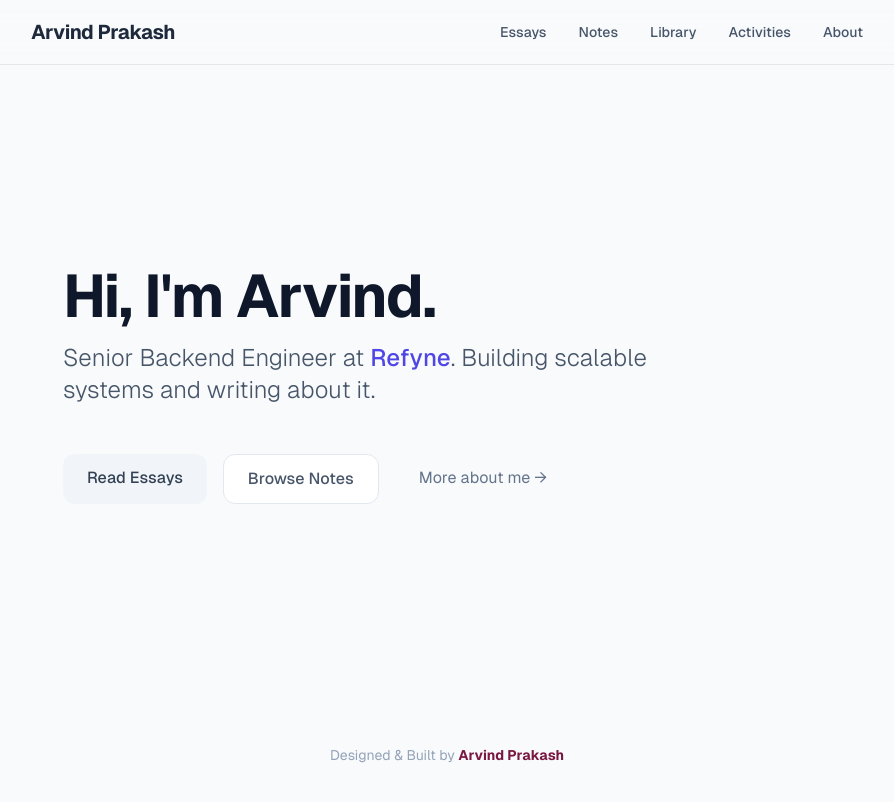
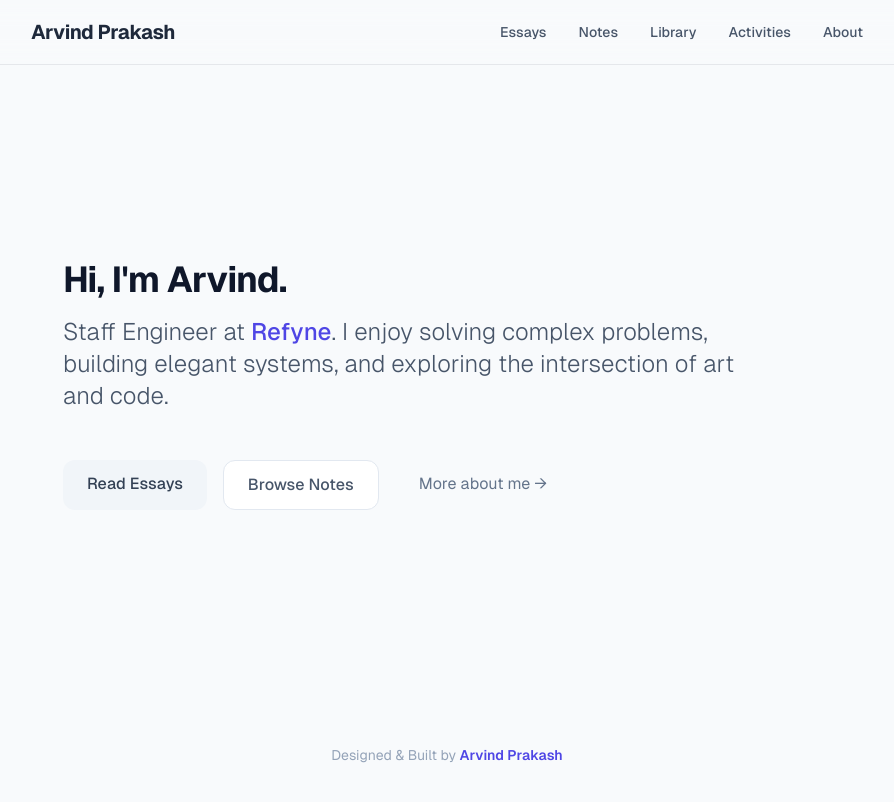
Before and after one commit to DrNightmare/blog-v2, a Next.js app: page / in a window 1280 px wide. Shown: the top 802 px of the page, without its empty margins (193-1087 px from the left). Built offline with nearby package versions, Linux system fonts and the light colour scheme.

Commit message:
chore: minor updates to description and footer

```diff
--- a/src/app/page.tsx
+++ b/src/app/page.tsx
@@ -7,12 +7,12 @@ export default function Home() {
 
         {/* Hero Section */}
         <div className="space-y-4">
-          <h1 className="text-4xl sm:text-6xl font-bold text-slate-900 tracking-tight">
+          <h2 className="text-2xl sm:text-4xl font-bold text-slate-900 tracking-tight">
             Hi, I'm Arvind.
-          </h1>
+          </h2>
           <p className="text-xl sm:text-2xl text-slate-600 font-light leading-relaxed max-w-2xl">
-            Senior Backend Engineer at <span className="text-indigo-600 font-medium">Refyne</span>.
-            Building scalable systems and writing about it.
+            Staff Engineer at <span className="text-indigo-600 font-medium">Refyne</span>.
+            I enjoy solving complex problems, building elegant systems, and exploring the intersection of art and code.
           </p>
         </div>
 
--- a/src/components/CustomLink.module.css
+++ b/src/components/CustomLink.module.css
@@ -2,9 +2,9 @@
 
 .customLink {
   position: relative;
-    color: #7a1841;
+  color: var(--primary);
   text-decoration: none;
-    font-weight: bold;
+  font-weight: 600;
 }
 
 .customLink::before {
@@ -13,11 +13,11 @@
   display: block;
   width: 100%;
   height: 2px;
-    bottom: 0;
+  bottom: -2px;
   left: 0;
-    background-color: #7a1841;
+  background-color: var(--primary);
   transform: scaleX(0);
-    transition: transform 0.3s ease;
+  transition: transform 0.2s ease-in-out;
 }
 
 .customLink:hover::before {
```
Lines whose indentation alone changed are shown as unchanged.
